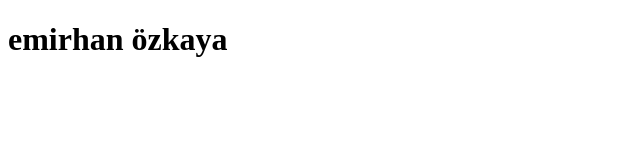
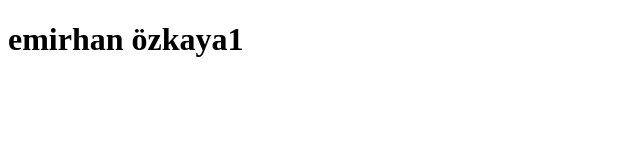
Before and after one commit to CREDO019/song-list, a plain HTML site: page index.html in a window 1280 px wide. Shown: the full height of the page, 0-640 px from the left. Drawn offline with Linux system fonts and the light colour scheme.

Commit message:
Update index.html

```diff
--- a/index.html
+++ b/index.html
@@ -6,7 +6,7 @@
     <title>Document</title>
 </head>
 <body>
-    <h1>emirhan özkaya</h1>
+    <h1>emirhan özkaya1</h1>
 
 
 </body>
```
